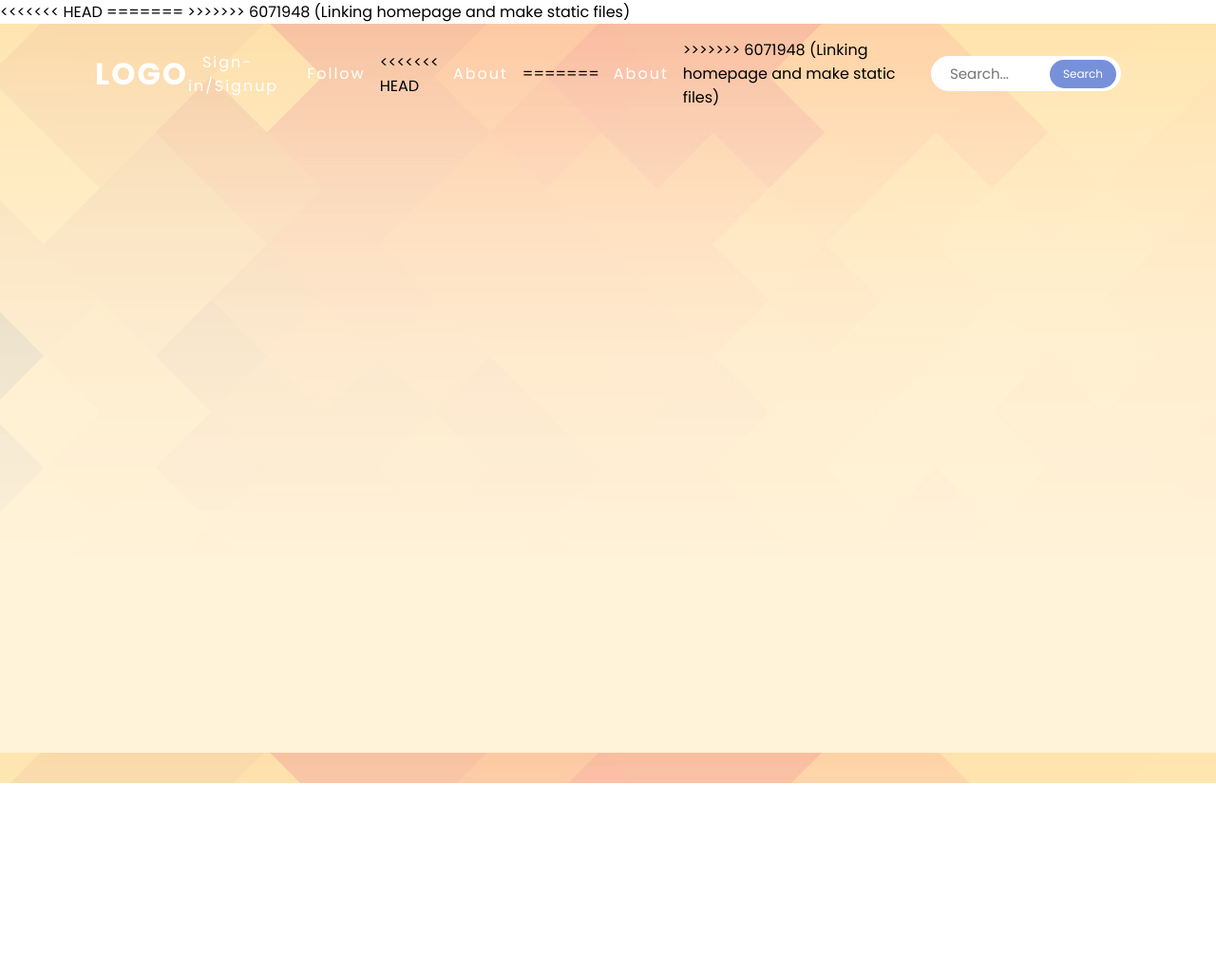
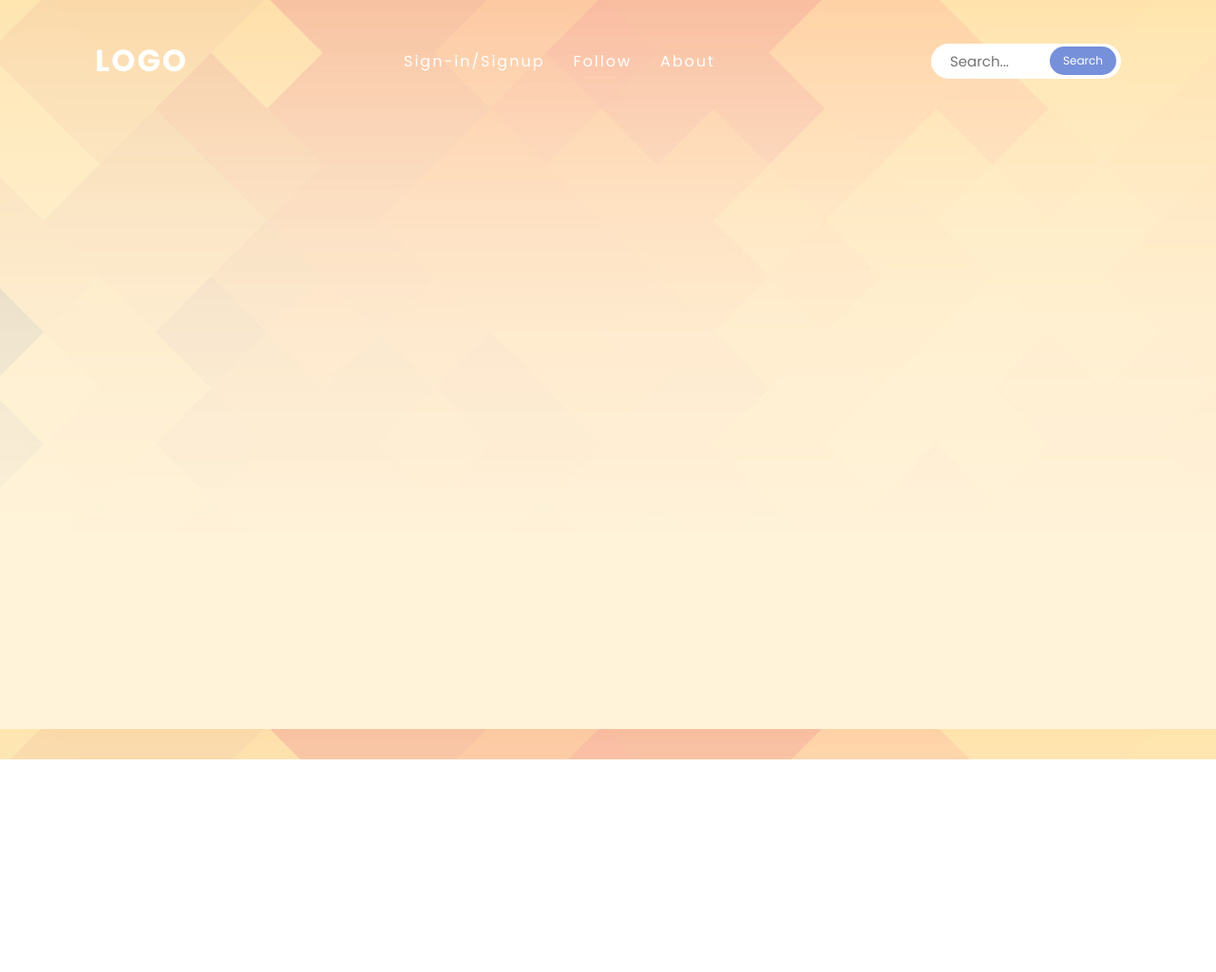
Before and after one commit to noobrock123/HootyLibrary, a Django app: template MAIN_APP/templates/homepage/homepage.html in a window 1280 px wide. Shown: the top 1024 px of the page at 95% size. Run offline with Django 4.2, Linux system fonts and the light colour scheme; the template is opened without the code that fills it, so the values that code supplies are empty; parts of the project's set-up code (start-up, migrations or seed data) failed here and were passed over; some libraries are stand-ins or nearby versions.

Commit message:
fix conflict

```diff
--- a/MAIN_APP/templates/homepage/homepage.html
+++ b/MAIN_APP/templates/homepage/homepage.html
@@ -4,10 +4,7 @@
 
 <head>
     <meta charset="UTF-8">
-<<<<<<< HEAD
     <script src="https://kit.fontawesome.com/b99e675b6e.js"></script>
-=======
->>>>>>> 6071948 (Linking homepage and make static files)
     <link rel="stylesheet" type="text/css" href="{% static "homepage/style.css" %}">
 </head>
 <body>
@@ -16,11 +13,7 @@
         <ul>
             <li><a href="#">Sign-in/Signup</a></li>
             <li><a href="#">Follow</a></li>
-<<<<<<< HEAD
             <li><a href="{% url 'MAIN_APP:about' %}">About</a></li>
-=======
-            <li><a href="#">About</a></li>
->>>>>>> 6071948 (Linking homepage and make static files)
         </ul>
         <div class="container">
             <div class="search_wrap">
--- a/MAIN_APP/urls.py
+++ b/MAIN_APP/urls.py
@@ -1,15 +1,9 @@
 from django.urls import include, path
 from . import views
-<<<<<<< HEAD
 
 app_name = "MAIN_APP"
 urlpatterns = [
     path('', views.index, name='home'),
     path('registeration/', include('register.urls')),
     path('about/', views.about, name='about')
-=======
-urlpatterns = [
-    path('', views.index, name='home'),
-    path('registeration/', include('register.urls'))
->>>>>>> 6071948 (Linking homepage and make static files)
 ]
--- a/register/urls.py
+++ b/register/urls.py
@@ -2,9 +2,5 @@ from django.urls import include, path
 from . import views
 urlpatterns = [
     path('', views.register, name='register'),
-<<<<<<< HEAD
-=======
-    #path('register/', views.register, name='register')
->>>>>>> 6071948 (Linking homepage and make static files)
 
 ]
```
